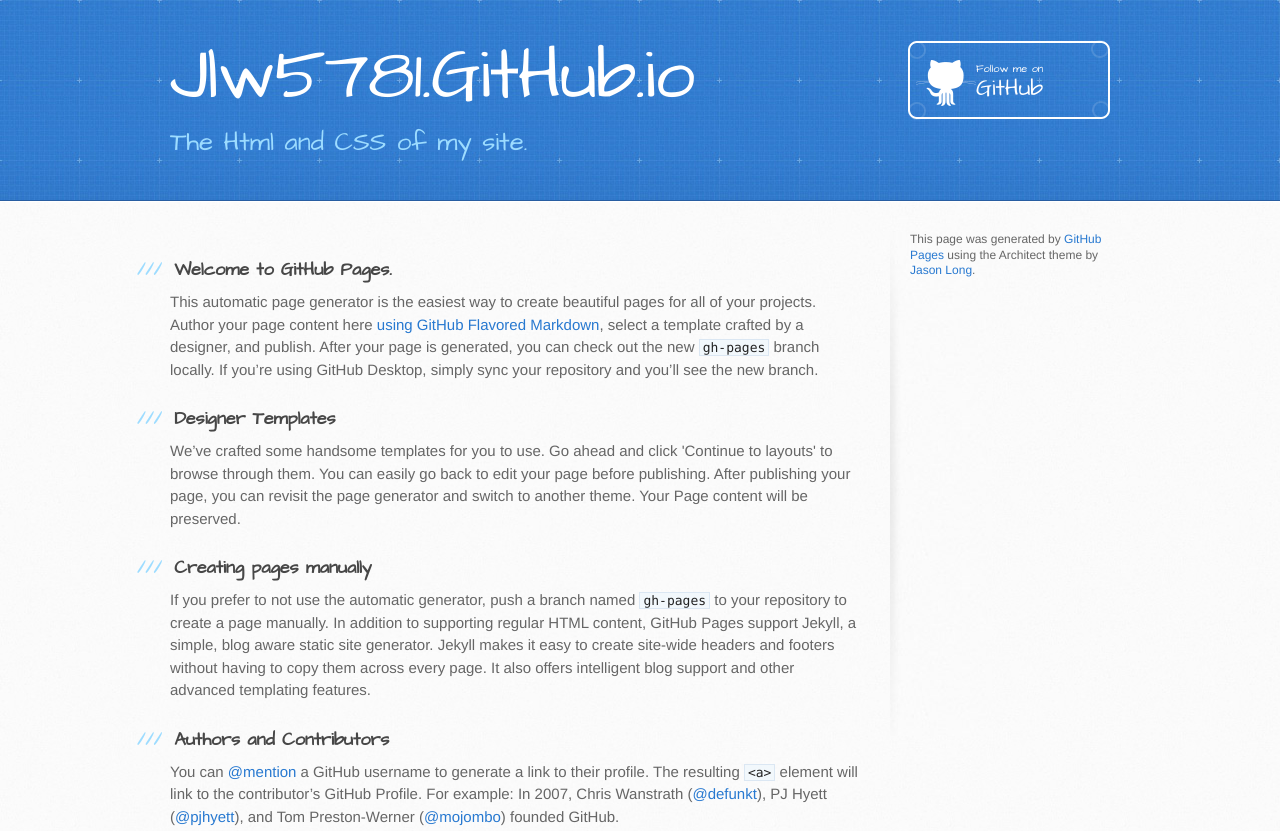
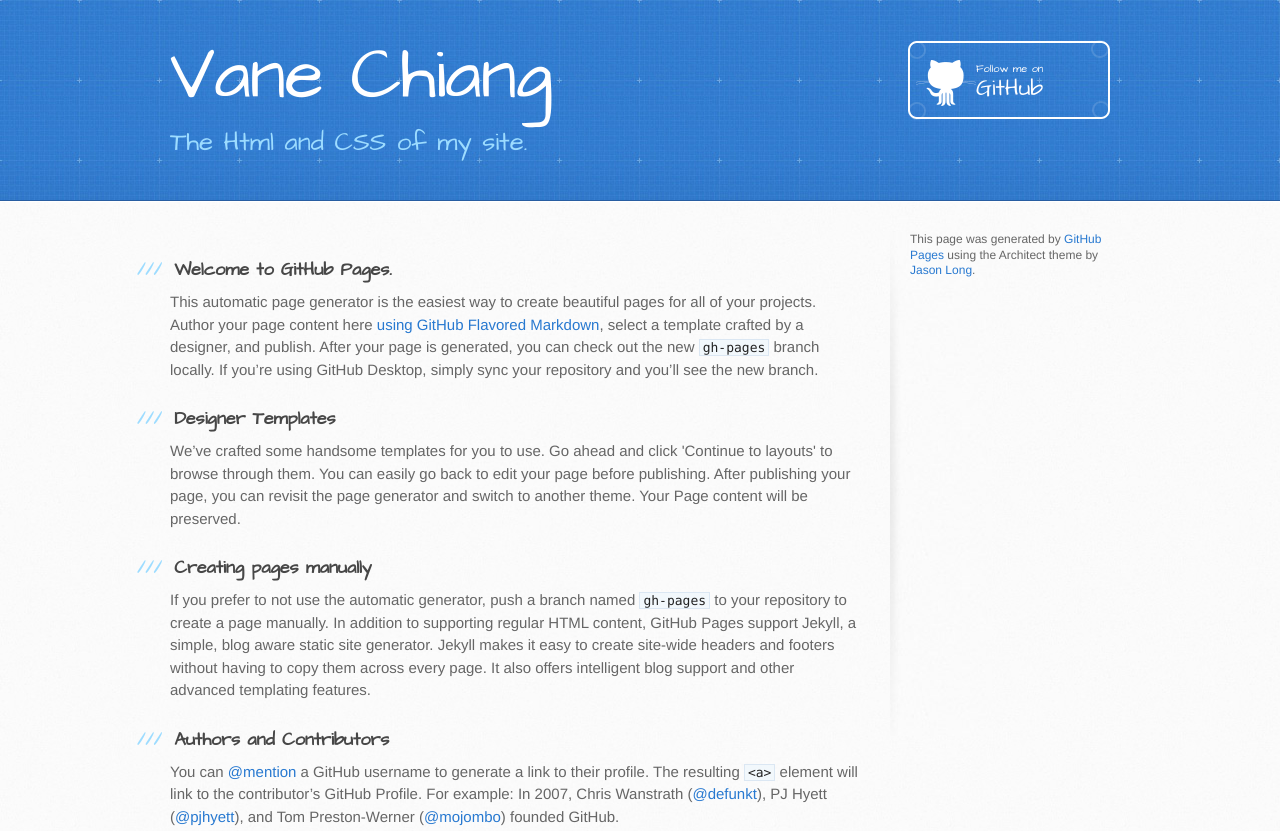
Before and after one commit to jlw5781/jlw5781.github.io, a plain HTML site: page index.html in a window 1280 px wide. Shown: the top 831 px of the page. Drawn offline with Linux system fonts and the light colour scheme.

Commit message:
Rename the headline

```diff
--- a/index.html
+++ b/index.html
@@ -19,7 +19,7 @@
   <body>
     <header>
       <div class="inner">
-        <h1>Jlw5781.GitHub.io</h1>
+        <h1>Vane Chiang</h1>
         <h2>The Html and CSS of my site.</h2>
         <a href="https://github.com/jlw5781" class="button"><small>Follow me on</small> GitHub</a>
       </div>
```
